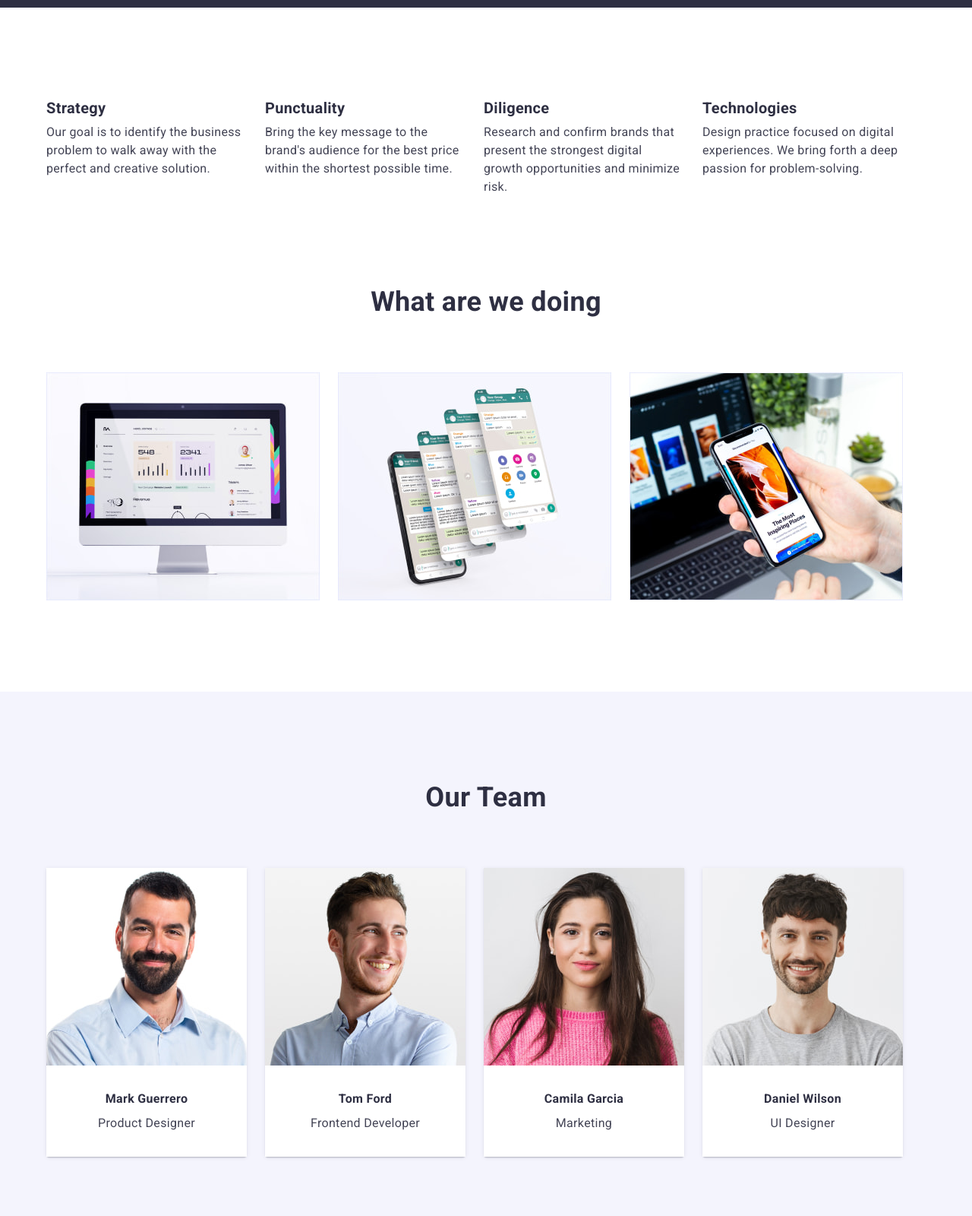
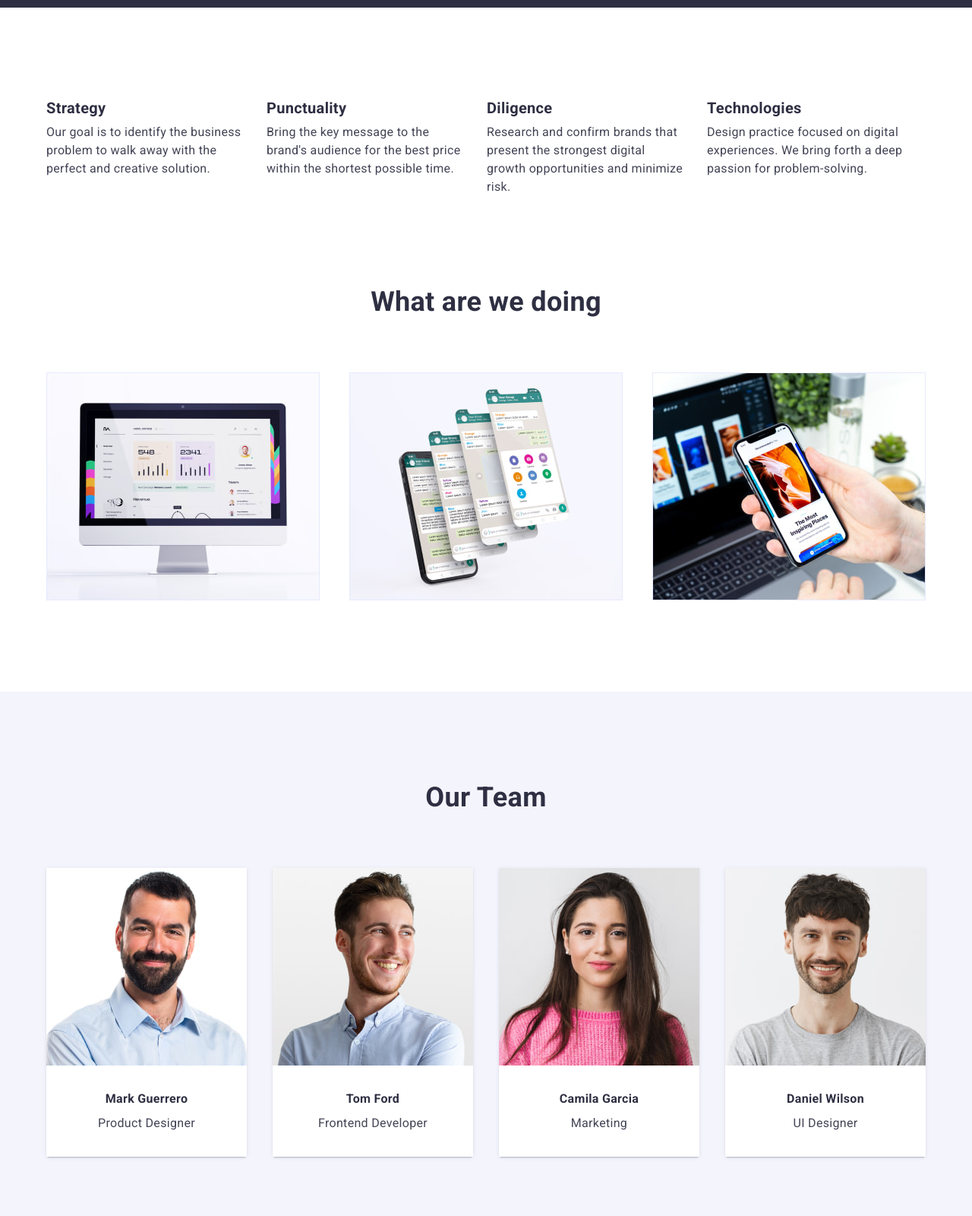
Before and after one commit to Enital/goit-markup-hw-03, a plain HTML site: page index.html in a window 1280 px wide. Shown: the part 520-2120 px from the top of the page at 76% size. Drawn offline with nearby package versions, Linux system fonts and the light colour scheme.

Commit message:
Add files via upload

```diff
--- a/CSS/styles.css
+++ b/CSS/styles.css
@@ -36,6 +36,7 @@ body {
 }
 .header {
   display: flex;
+  justify-content: space-between;
   padding-top: 24px;
   padding-bottom: 24px;
 }
@@ -76,7 +77,7 @@ body {
 }
 .list {
   display: flex;
-  justify-content: left;
+  justify-content: space-between;
   list-style: none;
   margin-right: 24px;
 }
@@ -180,7 +181,7 @@ body {
 }
 .examples-list {
   display: flex;
-  justify-content: left;
+  justify-content: space-between;
 }
 .examples {
   display: flex;
@@ -227,10 +228,9 @@ body {
 }
 .team-list {
   display: flex;
-  justify-content: left;
+  justify-content: space-between;
   list-style: none;
   margin: 0;
-  margin-right: 24px;
 }
 .li-card {
   margin-right: 24px;
@@ -284,6 +284,7 @@ body {
 .portfolio-ul {
   display: flex;
   flex-wrap: wrap;
+  padding-left: 12px;
   padding-bottom: 24px;
   margin: -24px -12px 96px -12px;
 }
```
Also changed, not shown: index.html (indentation only).
